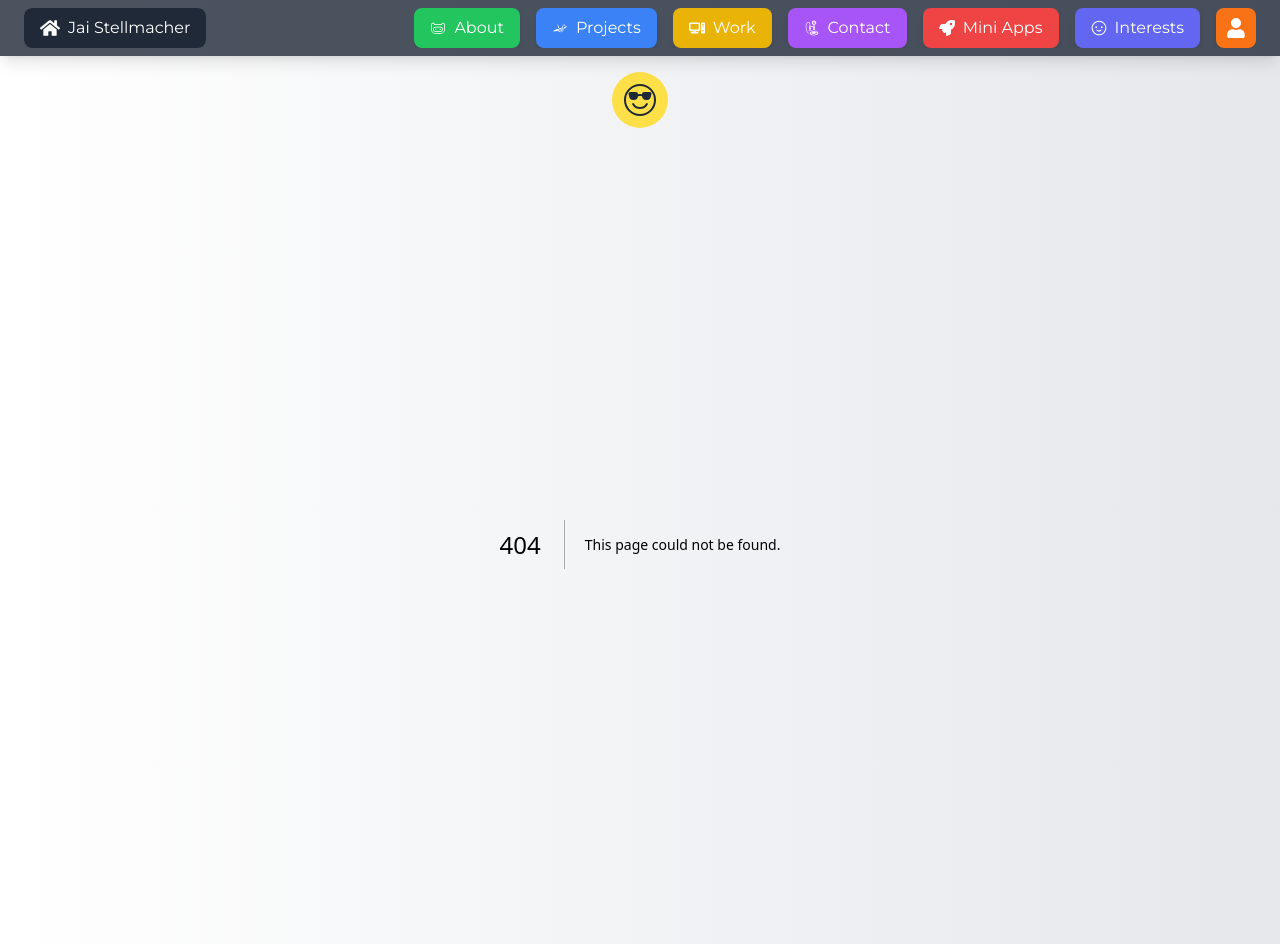
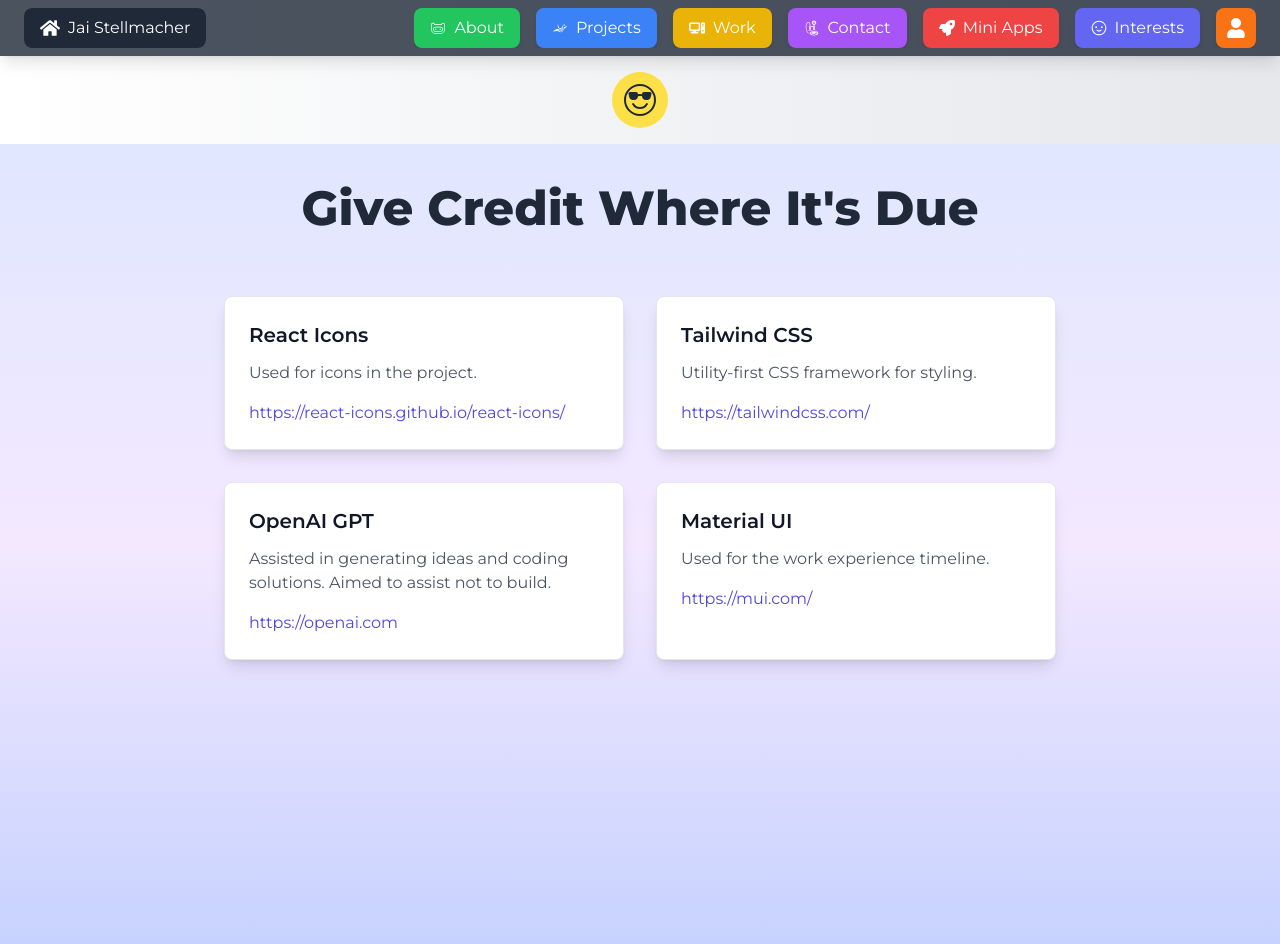
Before and after one commit to jstellmacher/portfolio_site, a Next.js app: page /credits in a window 1280 px wide. Before the commit this address had no page. Built offline with nearby package versions, Linux system fonts and the light colour scheme; a web font is replaced by a local one.

Commit message:
footer fix

```diff
--- /dev/null
+++ b/app/credits/page.jsx
@@ -0,0 +1,59 @@
+// CreditsPage.jsx
+import React from "react";
+
+const creditsData = [
+  {
+    title: "React Icons",
+    description: "Used for icons in the project.",
+    link: "https://react-icons.github.io/react-icons/"
+  },
+  {
+    title: "Tailwind CSS",
+    description: "Utility-first CSS framework for styling.",
+    link: "https://tailwindcss.com/"
+  },
+  {
+    title: "OpenAI GPT",
+    description: "Assisted in generating ideas and coding solutions. Aimed to assist not to build.",
+    link: "https://openai.com"
+  },
+  {
+    title: "Material UI",
+    description: "Used for the work experience timeline.",
+    link: "https://mui.com/"
+  }
+];
+
+const CreditCard = ({ title, description, link }) => {
+  return (
+    <div className="bg-white dark:bg-gray-800 dark:border-gray-600 border border-gray-200 shadow-lg hover:shadow-xl transform hover:scale-105 transition-transform duration-300 rounded-lg p-6 m-4 w-full md:w-1/3">
+      <h3 className="text-xl font-semibold mb-3 text-gray-900 dark:text-gray-100">{title}</h3>
+      <p className="text-gray-600 dark:text-gray-300 mb-4">{description}</p>
+      <a href={link} className="text-indigo-600 dark:text-indigo-400 hover:text-indigo-800 dark:hover:text-indigo-600 hover:underline transition-colors">
+        {link}
+      </a>
+    </div>
+  );
+};
+
+const CreditsPage = () => {
+  return (
+    <div className="min-h-screen bg-gradient-to-b from-indigo-100 via-purple-100 to-indigo-200 dark:from-gray-900 dark:via-gray-800 dark:to-gray-900 p-10">
+      <h1 className="text-5xl font-extrabold text-center mb-12 text-gray-800 dark:text-gray-100">
+        Give Credit Where It's Due
+      </h1>
+      <div className="flex flex-wrap justify-center">
+        {creditsData.map((credit, index) => (
+          <CreditCard
+            key={index}
+            title={credit.title}
+            description={credit.description}
+            link={credit.link}
+          />
+        ))}
+      </div>
+    </div>
+  );
+};
+
+export default CreditsPage;
--- a/app/page.jsx
+++ b/app/page.jsx
@@ -10,7 +10,6 @@
 import SoftSkills from '../components/SoftSkills';
 import ConditionalFloatingSquid from '../components/ConditionalFloatingSquid';
 import Footer from '../components/Footer';
-import CreditsPage from '../components/CreditsPage';
 
 const Page = () => {
   const [scrollY, setScrollY] = useState(0);
@@ -34,7 +33,7 @@
       <ProjectsSection className="" />
       <ContactSection className="mb-8" />
       <ConditionalFloatingSquid scrollY={scrollY} />
-      <CreditsPage/>
+
       <Footer />
     </>
   );
--- a/components/CreditsPage.jsx
+++ /dev/null
@@ -1,54 +0,0 @@
-// CreditsPage.jsx
-import React from "react";
-
-const creditsData = [
-  {
-    title: "React Icons",
-    description: "Used for icons in the project.",
-    link: "https://react-icons.github.io/react-icons/"
-  },
-  {
-    title: "Tailwind CSS",
-    description: "Utility-first CSS framework for styling.",
-    link: "https://tailwindcss.com/"
-  },
-  {
-    title: "OpenAI GPT",
-    description: "Assisted in generating ideas and coding solutions.",
-    link: "https://openai.com"
-  }
-];
-
-const CreditCard = ({ title, description, link }) => {
-  return (
-    <div className="bg-white shadow-md rounded-lg p-6 m-4 w-full md:w-1/3">
-      <h3 className="text-lg font-bold mb-2 text-gray-900">{title}</h3>
-      <p className="text-gray-700 mb-4">{description}</p>
-      <a href={link} className="text-blue-500 hover:underline">
-        {link}
-      </a>
-    </div>
-  );
-};
-
-const CreditsPage = () => {
-  return (
-    <div className="min-h-screen bg-gradient-to-b from-gray-200 to-gray-400 p-10">
-      <h1 className="text-4xl font-bold text-center mb-10 text-gray-900">
-        Give Credit Where Credit is Due
-      </h1>
-      <div className="flex flex-wrap justify-center">
-        {creditsData.map((credit, index) => (
-          <CreditCard
-            key={index}
-            title={credit.title}
-            description={credit.description}
-            link={credit.link}
-          />
-        ))}
-      </div>
-    </div>
-  );
-};
-
-export default CreditsPage;
--- a/components/Footer.jsx
+++ b/components/Footer.jsx
@@ -1,12 +1,18 @@
 import React from 'react';
+import Link from 'next/link';
 
 const Footer = ({ name = 'Jai Stellmacher', links = [] }) => {
   const currentYear = new Date().getFullYear();
 
   return (
-    <footer className="bg-gradient-to-r from-green-400 to-blue-500 text-white py-6">
-      <div className="container mx-auto flex flex-col items-center">
+    <footer className="dark:text-white py-6 relative">
+      <div className="container mx-auto flex justify-center items-center">
         <p className="text-sm">© {currentYear} {name}. All rights reserved.</p>
+      </div>
+      <div className="absolute right-0 top-1/2 transform -translate-y-1/2 mr-6">
+        <Link href="/credits" className="inline-block px-4 py-2 bg-white/10 text-white rounded-lg backdrop-blur-md hover:bg-white/20 transition">
+          View Credits
+        </Link>
       </div>
     </footer>
   );
```
